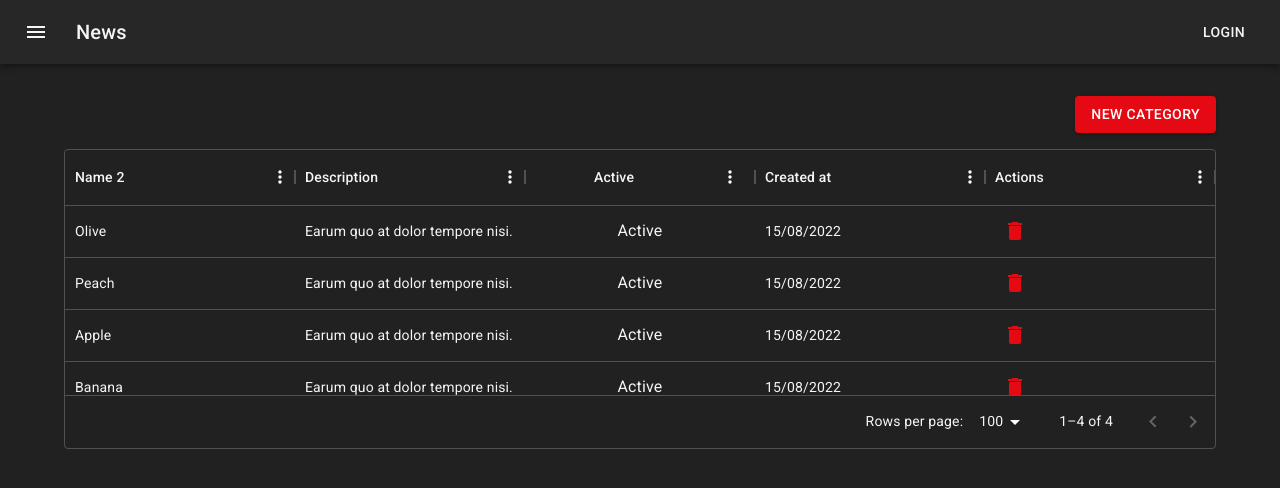
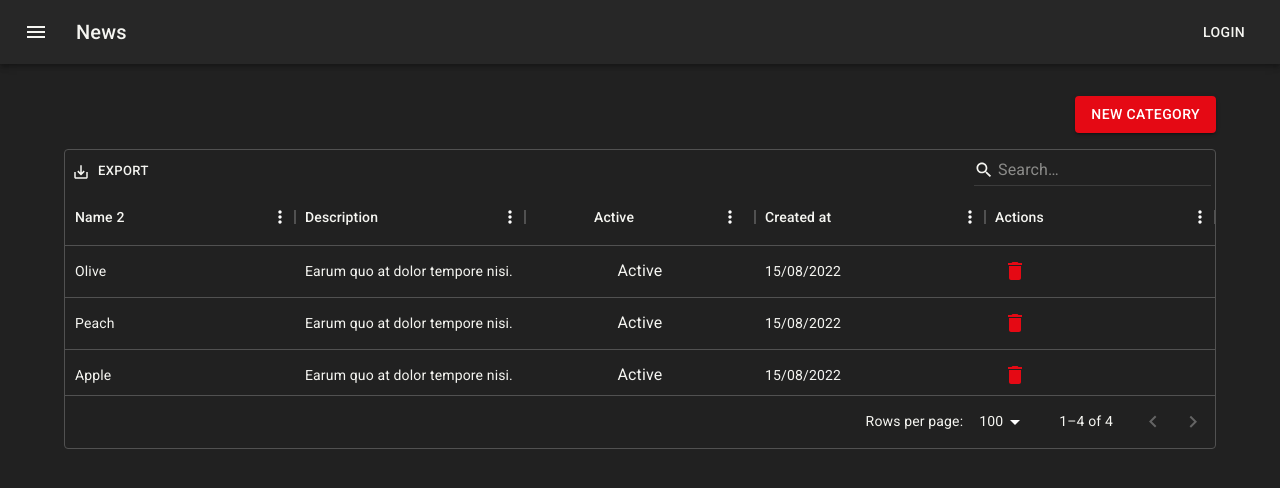
Before and after one commit to Guilherme-Zobel/CodeFlix-ReactJS, a React (Create React App) app: page / in a window 1280 px wide. Shown: the top 488 px of the page. Built offline with nearby package versions, Linux system fonts and the light colour scheme.

Commit message:
feat: Adicionando actions e filtros no Datagrid

```diff
--- a/src/features/categories/CategoryList.tsx
+++ b/src/features/categories/CategoryList.tsx
@@ -2,7 +2,7 @@
 import { Link } from "react-router-dom";
 import { useAppSelector } from "../../app/hooks";
 import { selectCategories } from "./categorySlice";
-import { DataGrid, GridColDef, GridRenderCellParams, GridRowsProp } from "@mui/x-data-grid";
+import { DataGrid, GridColDef, GridRenderCellParams, GridRowsProp, GridToolbar } from "@mui/x-data-grid";
 import DeleteIcon from "@mui/icons-material/Delete"
 
 export const CategoryList = () => {
@@ -87,8 +87,20 @@
       <div style={{ height: 300, width: "100%"}}>
         <DataGrid
           pageSizeOptions={[2, 20, 50, 100]}
+          disableRowSelectionOnClick={true}
           rows={rows}
-          columns={columns}/>
+          disableColumnSelector={true}
+          disableColumnFilter={true}
+          disableDensitySelector={true}
+          columns={columns}
+          slots={{ toolbar: GridToolbar }}
+          slotProps={{
+            toolbar: {
+              showQuickFilter: true,
+              quickFilterProps: { debounceMs: 500 },
+            },
+          }}
+        />
       </div>
     </Box>
   )
```
